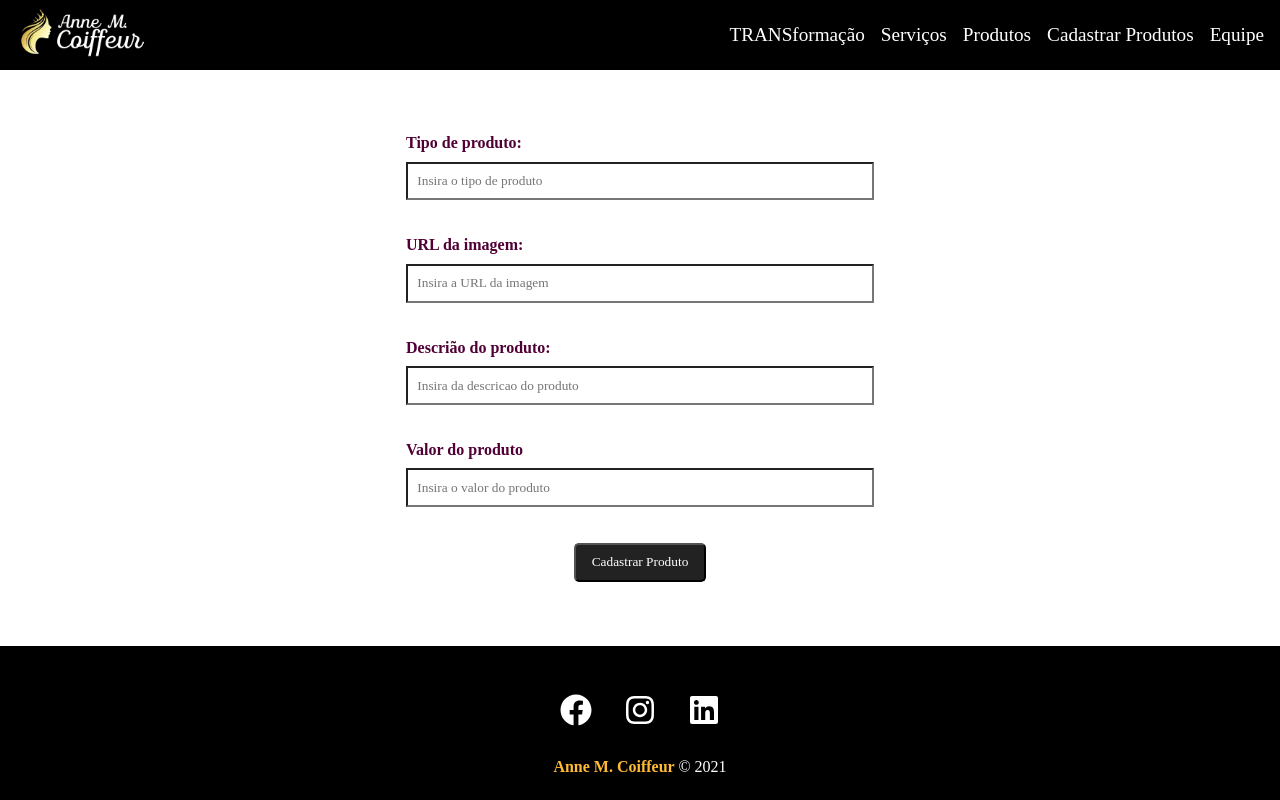
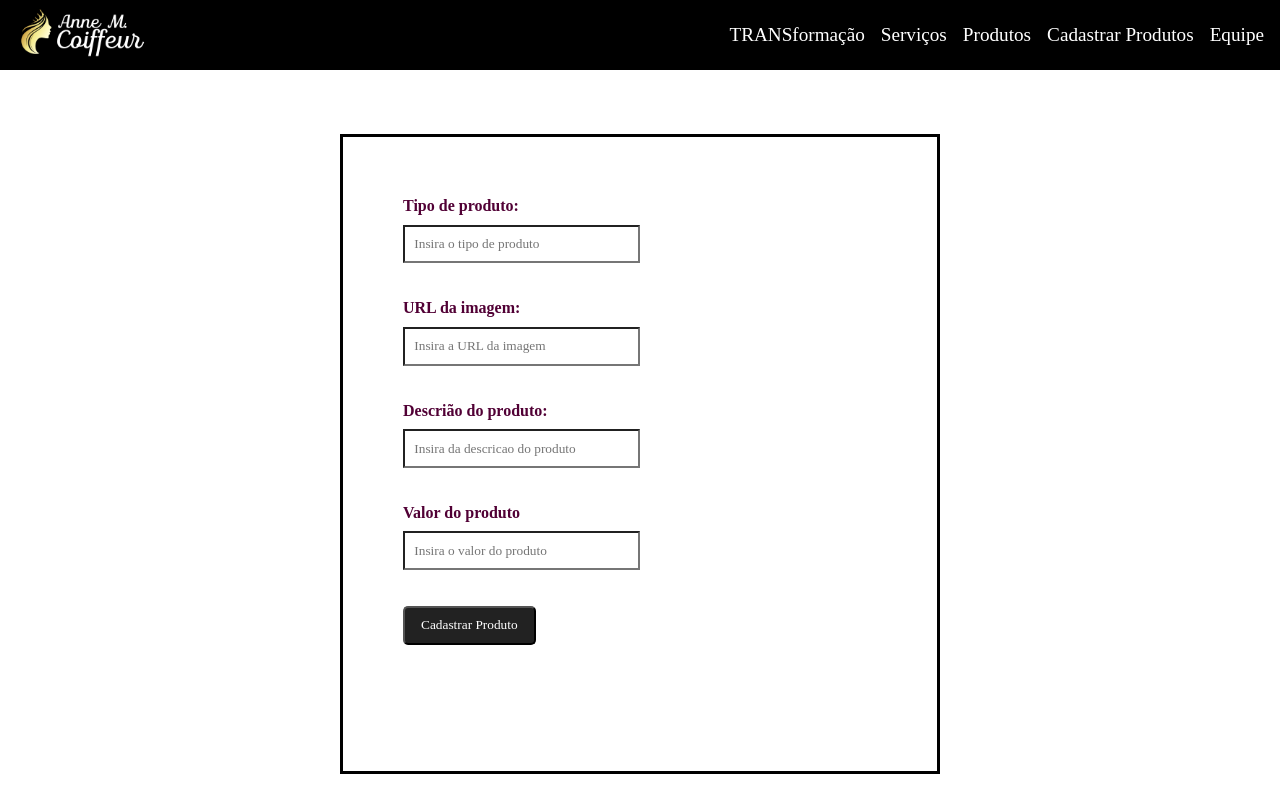
Before and after one commit to vivianefrts/Projeto_Axios, a React (Vite) app: page /cadastrarProdutos in a window 1280 px wide. Shown: the top 800 px of the page. Built offline with nearby package versions, Linux system fonts and the light colour scheme; a web font is replaced by a local one.

Commit message:
add correcao dos metodos

```diff
--- a/src/components/FormCadastro.css
+++ b/src/components/FormCadastro.css
@@ -1,11 +1,5 @@
 .novo-produto h2{
     text-align: center;
-}
-
-form{
-    max-width: 500px;
-    margin: 0 auto;
-    width: 100%;
 }
 
 .container-input-tipo{
@@ -58,3 +52,10 @@ form input, form textarea{
     background-color: black;
     color: white;
 }
+
+.cadastro_formulario{
+    border: solid 3px black;
+    width: 80vw;
+    height: 80vh;
+
+}
--- a/src/components/FormCadastro.jsx
+++ b/src/components/FormCadastro.jsx
@@ -1,7 +1,7 @@
 import {useState, useEffect} from 'react';
 import Input from './Formulario/Input';
 import BotaoSubmit from './Formulario/BotaoSubmit';
-
+import "./FormCadastro.css"
 import axios from 'axios'
 
 
@@ -39,15 +39,13 @@ const FormCadastro = () => {
   }
 
   return (
-    <>
-    <Input type="text" text="Tipo de produto: " name="tipo" placeholder="Insira o tipo de produto" onChange = {handleChange} />
-    <Input type="text" text="URL da imagem: " name="url_Imagem" placeholder="Insira a URL da imagem" onChange = {handleChange}/>
-    <Input type="text" text="Descrião do produto: " name="descricao" placeholder="Insira da descricao do produto" onChange = {handleChange}/>
-    <Input type="price" text="Valor do produto" name="preco" placeholder="Insira o valor do produto" onChange = {handleChange}/>
-    <BotaoSubmit text="Cadastrar Produto" onSubmit = {enviandoCadastro}
-
-    />
-   </>
+    <form className='cadastro_formulario' onSubmit = {enviandoCadastro}>
+    <Input type="text" text="Tipo de produto: " name="tipo" placeholder="Insira o tipo de produto" handleOnChange = {handleChange} />
+    <Input type="text" text="URL da imagem: " name="url_Imagem" placeholder="Insira a URL da imagem" handleOnChange = {handleChange}/>
+    <Input type="text" text="Descrião do produto: " name="descricao" placeholder="Insira da descricao do produto" handleOnChange = {handleChange}/>
+    <Input type="price" text="Valor do produto" name="preco" placeholder="Insira o valor do produto" handleOnChange = {handleChange}/>
+    <BotaoSubmit text="Cadastrar Produto" />
+   </form>
 
   )
 }
--- a/src/main.jsx
+++ b/src/main.jsx
@@ -11,6 +11,7 @@ import TRANSformacao from './routes/TRANSformacao'
 import Servicos from './routes/Servicos'
 import CadastrarProduto from './routes/CadastrarProduto'
 import Produtos from './routes/Produtos'
+import EditProduto from './routes/EditProduto'
 
 import './index.css'
 
@@ -41,6 +42,10 @@ const router = createBrowserRouter([
       {
         path: "/cadastrarProdutos",
         element: <CadastrarProduto />
+      },
+      {
+        path: "/editProduto/:id",
+        element: <EditProduto />
       }
     ]
   }
--- /dev/null
+++ b/src/routes/EditProduto.jsx
@@ -0,0 +1,65 @@
+import { useState, useEffect } from "react";
+import axios from "axios";
+import { useParams } from "react-router-dom";
+import Input from "../components/Formulario/Input";
+import BotaoSubmit from "../components/Formulario/BotaoSubmit";
+
+const EditProduto = () => {
+    const [dados, setdados] = useState(
+        {
+            tipo: '',
+            imagem: '',
+            descricao: '',
+            preco: ''
+        }
+    );
+
+    const {id} = useParams();
+
+    function handleChange(event){
+        const{name, value} = event.target;
+
+        setdados({ ...dados, [name]: value});
+    }
+
+    useEffect(()=>{
+        axios.get(`https://fake-server-projetoindividual.onrender.com/produtos/${id}`)
+        .then((res)=>{
+         setdados({
+            tipo: res.data.tipo,
+            imagem: res.data.imagem,
+            descricao: res.data.descricao,
+            preco: res.data.preco
+          });
+        });
+       }, [])
+
+       function enviandoAlteracao(e){
+        e.preventDefault();
+        alert('Dados enviados com sucesso!')
+        axios.put(`https://fake-server-projetoindividual.onrender.com/produtos/${id}`, {
+                    tipo: `${dados.tipo}`,
+                    imagem: `${dados.imagem}`,
+                    descricao: `${dados.descricao}`,
+                    preco: `${dados.preco}`
+                })
+                .then(function (response) {
+                    console.log(response);
+                })
+                .catch(function (error) {
+                    console.log(error);
+                })
+    }
+
+  return (
+    <form onSubmit = {enviandoAlteracao}>
+        <Input type="text" text="Tipo de produto: " name="tipo" placeholder="Insira o tipo de produto" handleOnChange = {handleChange} value={dados.tipo} />
+        <Input type="text" text="URL da imagem: " name="url_Imagem" placeholder="Insira a URL da imagem" handleOnChange = {handleChange} value={dados.imagem}/>
+        <Input type="text" text="Descrião do produto: " name="descricao" placeholder="Insira da descricao do produto" handleOnChange = {handleChange} value={dados.descricao}/>
+        <Input type="price" text="Valor do produto" name="preco" placeholder="Insira o valor do produto" handleOnChange = {handleChange} value={dados.preco}/>
+        <BotaoSubmit text="Cadastrar Produto" />
+   </form>
+  )
+}
+
+export default EditProduto
--- a/src/routes/Produtos.jsx
+++ b/src/routes/Produtos.jsx
@@ -1,6 +1,7 @@
 import React from 'react'
-
+import { Link } from 'react-router-dom';
 import "./Produtos.css"
+import axios from 'axios';
 
 import Tilt from 'react-vanilla-tilt'
 
@@ -29,6 +30,11 @@ const Produtos = () => {
     getProducts();
   }, [])
 
+  const deleteProduto = (id, e) =>{
+    axios.delete(`https://fake-server-projetoindividual.onrender.com/produtos/${id}`)
+    .then(res => console.log('Postado', res)).catch(err => console.log(err))
+  }
+
   return (
     <div className='products-main-container'>
       <h1>Produtos</h1>
@@ -42,7 +48,10 @@ const Produtos = () => {
                     <h4>Descrição: {products.descricao}</h4>
                     <p>Preço: R${products.preco},00</p>
                     <div className='verbos-container'>
-                      <BsFillPencilFill className='lapis'/> <VscError className='xzinho' />
+                      <Link to = {`/editProduto/${products.id}`}>
+                        <BsFillPencilFill className='lapis'/>
+                      </Link>
+                      <VscError className='xzinho' onClick={(e) => deleteProduto(products.id, e)}/>
                     </div>
                 </div>
                 </Tilt>
```
